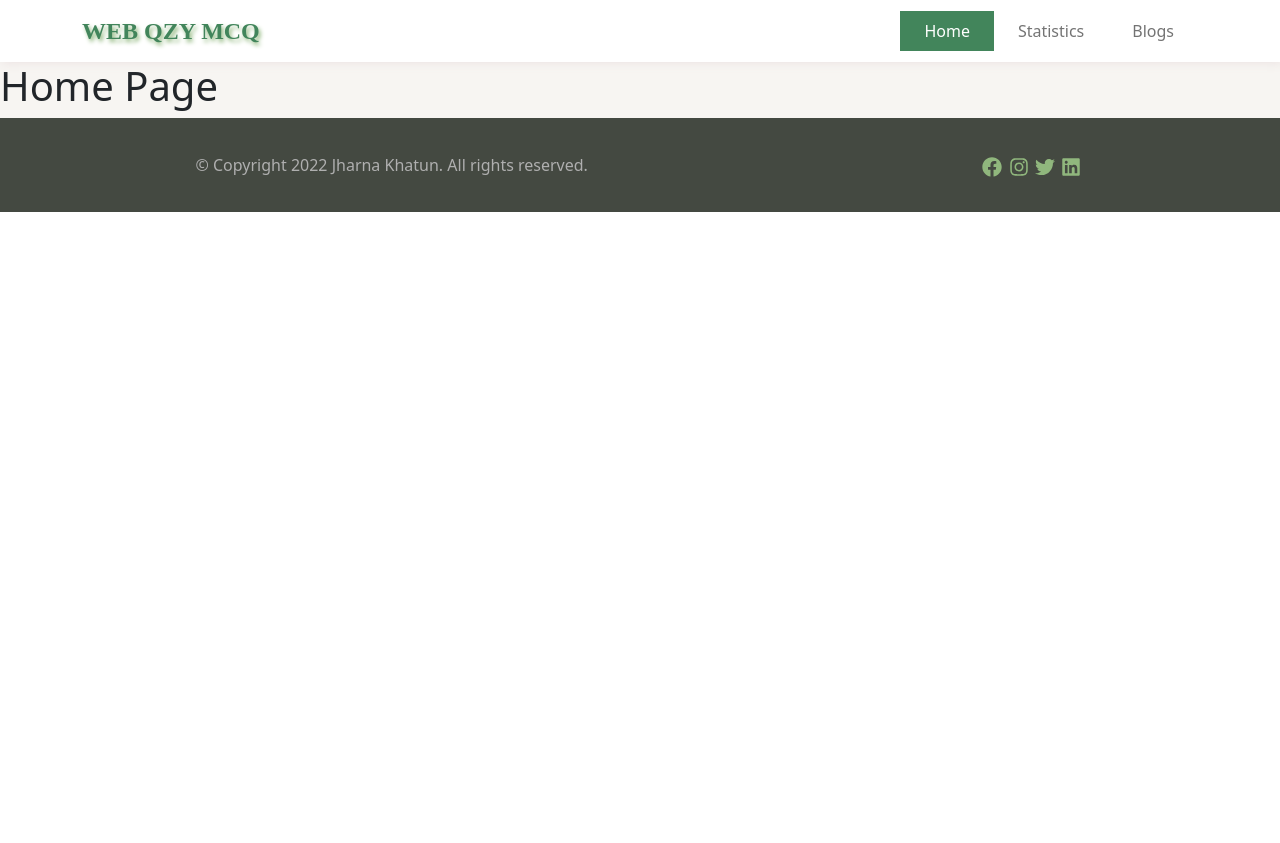
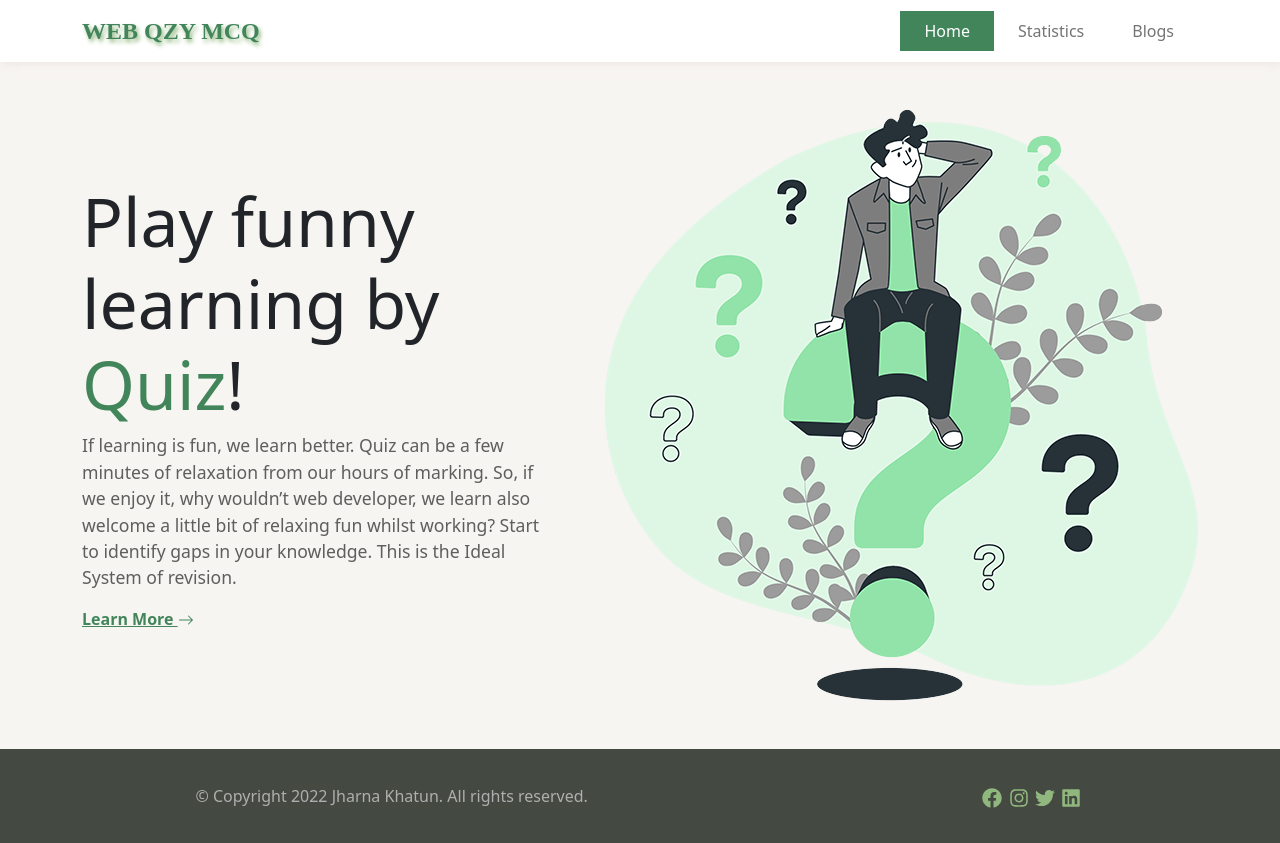
Before and after one commit to jharnakhatun2/web-mcq_repo, a React (Create React App) app: page /home in a window 1280 px wide. Before the commit the page ends 800 px from the top, so only its background shows below. Built offline with nearby package versions, Linux system fonts and the light colour scheme.

Commit message:
added home page header section

```diff
--- a/src/App.css
+++ b/src/App.css
@@ -1,3 +1,4 @@
+
 *{
     margin: 0;
     padding: 0;
@@ -34,6 +35,26 @@
 .active{
     background-color: #42855b;
     color: #ffffff!important;
+}
+
+/* Header Styling */
+.headerStyle{
+    display: grid;
+    grid-gap: 1rem;
+    margin: 3rem;
+    justify-items: end;
+    align-items: center;
+}
+.headingSize{
+    font-size:5.3vw;
+    font-size-adjust:auto;
+}
+.hightlightColor{
+    color: #42855b;;
+}
+.paragraphText{
+    font-size: 1.1rem;
+    color: #5e5e5e;
 }
 .error-position{
     position: absolute;
@@ -102,16 +123,18 @@ section{
        grid-template-columns: auto auto;
 
     }
+    .footer{
+        grid-template-columns: auto auto;
+
+     }
 }
 @media screen and (min-width: 900px){
     section{
        grid-template-columns: auto auto auto;
 
     }
-}
-@media screen and (min-width: 600px){
-    .footer{
-       grid-template-columns: auto auto;
-
+    .headerStyle{
+        /* grid-template-columns: auto auto; */
+        grid-template-columns: 50ch auto;
     }
 }
--- a/src/Pages/Home.js
+++ b/src/Pages/Home.js
@@ -1,9 +1,23 @@
+import { BsArrowRight } from "react-icons/bs";
 import React from 'react';
+import { Container } from 'react-bootstrap';
+import { Link } from 'react-router-dom';
+import img from './background.png';
+
+
 
 const Home = () => {
     return (
         <div>
-            <h1>Home Page</h1>
+        <Container className="headerStyle">
+            <div className="headingText">
+            <h1 className="headingSize">Play funny learning by <span className="hightlightColor">Quiz</span>!</h1>
+            <p className="paragraphText">If learning is fun, we learn better.  Quiz can be a few minutes of relaxation from our hours of marking. So, if we enjoy it, why wouldn’t web developer, we learn also welcome a little bit of relaxing fun whilst working? Start to identify gaps in your knowledge. This is the Ideal System of revision. </p>
+            <Link to='/blogs' className="cardFooter">Learn More <BsArrowRight/> </Link>
+            </div>
+            <img  className="mw-100" src={img} alt="" />
+        </Container>
+
         </div>
     );
 };
```
Also changed, not shown: src/Pages/background.png (added).
